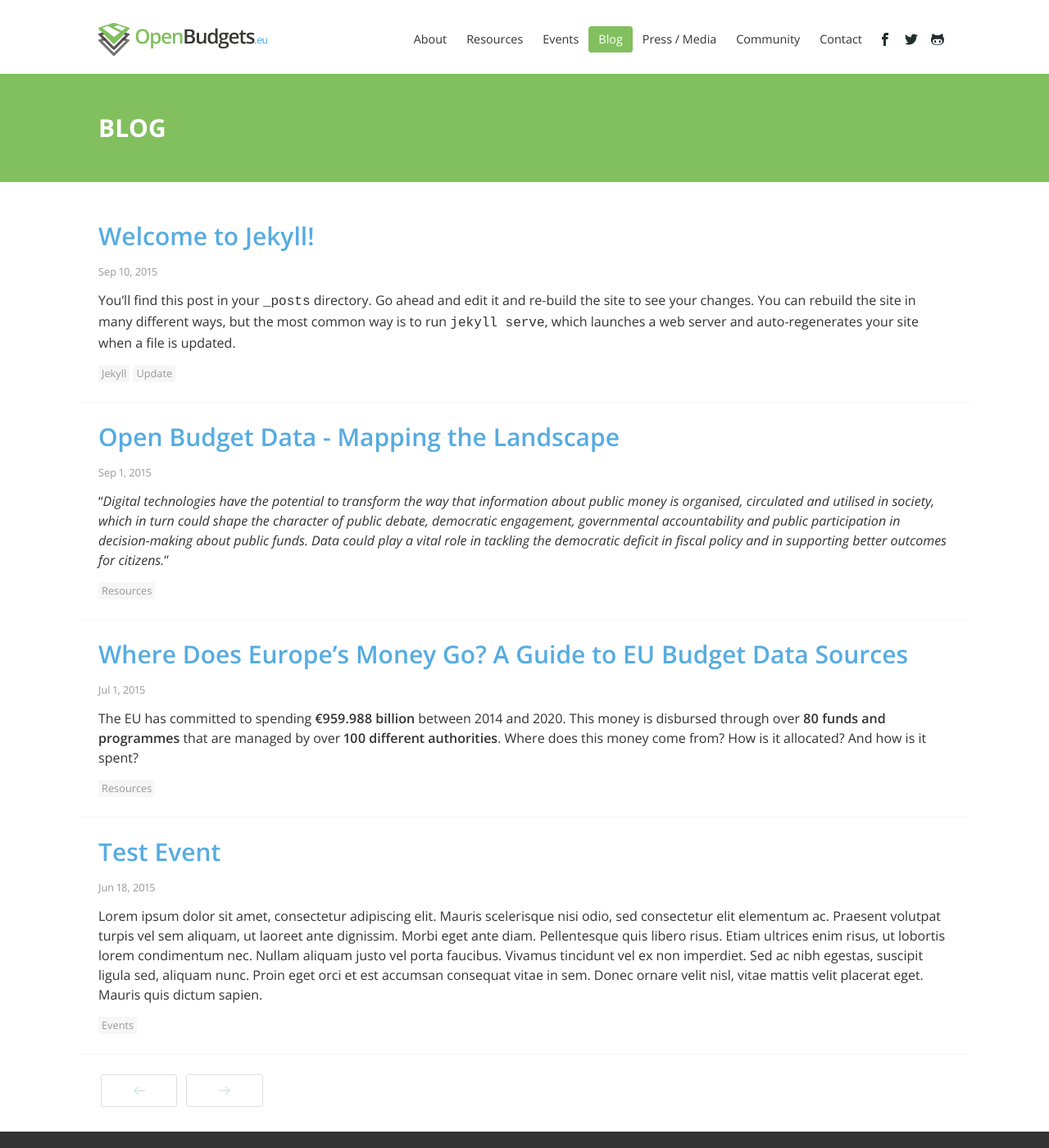
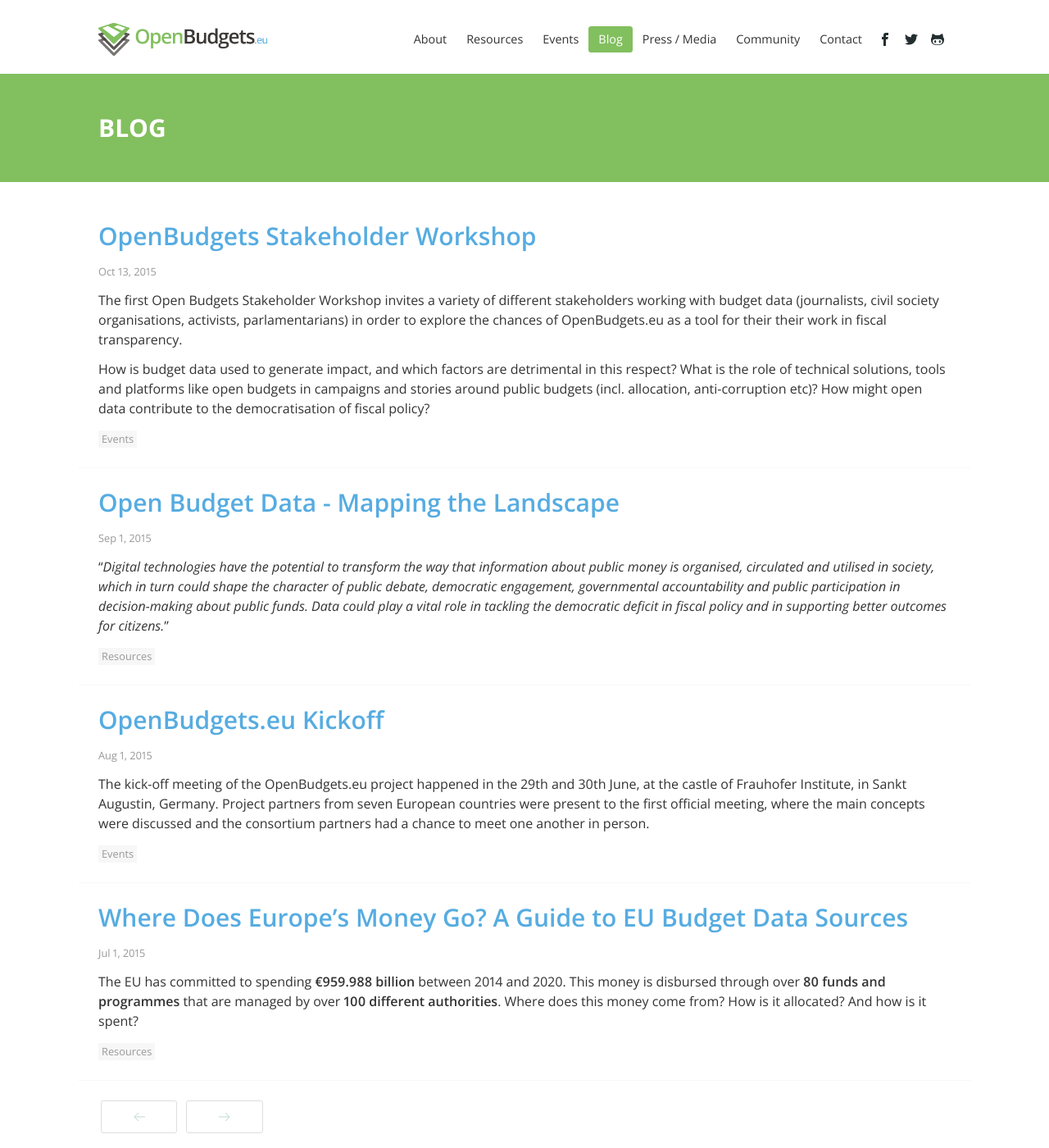
Before and after one commit to openbudgets/openbudgets.github.io, a Jekyll site: the page built from blog/index.html, in a window 1280 px wide and 1400 px high. Shown: the whole window at 82% size. Built offline with Jekyll 4.4.1, drawn with Linux system fonts in a browser that asks for light colours; nearby versions of some CDN libraries; the list of posts is cut into pages by our own code; grey boxes are pictures that could not be loaded.

Commit message:
updated and cleaned events section

```diff
--- a/_data/events.yml
+++ b/_data/events.yml
@@ -1,19 +1,33 @@
+- title: "OpenSpending Stakeholder Workshop"
+  date: 30 November 2015 - 1 December 2015
+  status: featured
+  description: |
+      The Open Budgets Stakeholder Workshop invites a variety of different stakeholders working with budget data (journalists, civil society organisations, activists, parlamentarians) in order to explore the chances of OpenBudgets.eu as a tool for their their work in fiscal transparency.
+  link: 2015/10/13/open-budgets-stakeholder-workshop/
+
+- title: "OpenSpending Plenary Meeting"
+  date: 30 November 2015 - 1 December 2015
+  status: future
+  description: |
+      During the Open Budgets Plenary Meeting, the consortium partners will meet in Berlin to review the progress made since the start of the project. The strategy for the coming months will be discussed in a series of group sessions and workshops aimed at finding solutions for the challenges encountered.
+  link: 2015/10/13/plenary-meeting-2015/
+
 - title: "OpenSpending Tech Hangout: Sept 8th"
-  date: 8 Sept 2015
+  date: 8 September 2015
   status: past
   description: |
     The Tech Hangouts are video conferences that present and highlight the latest developments and achivements related to OpenSpending.eu. In this call, several representatives of the OpenBudgets consortium joined to discuss strategy and cooperation over the course of the project. The video can be viewed <a href="https://www.youtube.com/watch?v=d6f14Tc7BUY">here</a>.
   link: https://discuss.okfn.org/t/tech-hangout-sept-2015/1046
 
 - title: "OpenBudgets.eu Kick-Off"
-  date: 25 Aug 2015
+  date: 29 June 2015
   status: past
   description: |
     The OpenBudgets.EU kick-off took place on the 29th and 30th of June in Bonn. During these two days the consortium partners met for the first time and officially launched the project. A report of the event can be found <a href="http://eis.iai.uni-bonn.de/blog/2015/07/openbudgets-kick-off-transparency-and-citizen-power-for-europe/">here</a> (Uni Bonn).
-  link: http://openbudgets.eu/
+  link: http://eis.iai.uni-bonn.de/blog/2015/07/openbudgets-kick-off-transparency-and-citizen-power-for-europe/
 
 - title: "Summer School of Data 17-18 June Thessaloniki Greece"
-  date: 28 June 2015
+  date: 17 June 2015
   status: past
   description: |
     The Summer School of Data took place on June, 17-18 in Thessaloniki, Greece. The Summer School of Data was addressed to scientists, students, trainers, journalists and healthcare professionals. It is structured in two (2) parallel programmes both referring to open knowledge.
@@ -25,10 +39,3 @@
   description: |
     The 'Follow the Money' Workshop 2015 took place on the 20-21st of January 2015. It offered insights on a variety of spending-related topics, from spending on local service delivery in specific countries, to tracking how companies and individuals are moving money internationally, to solving collective challenges like standardizing data formats and integrating data sets.
   link: http://tech.transparency-initiative.org/strategy-session/using-technology-to-follow-the-money/
-
-- title: "Test Event"
-  date: 18 June 2015
-  status: past
-  description: |
-    Lorem ipsum dolor sit amet, consectetur adipiscing elit. Mauris scelerisque nisi odio, sed consectetur elit elementum ac. Praesent volutpat turpis vel sem aliquam, ut laoreet ante dignissim. Morbi eget ante diam. Pellentesque quis libero risus. Etiam ultrices enim risus.
-  link: http://openbudgets.eu/events/2015/06/18/test-event/
--- a/_posts/2015-06-18-test-event.md
+++ /dev/null
@@ -1,13 +0,0 @@
----
-layout: post
-title:  "Test Event"
-date:   2015-06-18
-categories: events
----
-Lorem ipsum dolor sit amet, consectetur adipiscing elit. Mauris scelerisque nisi odio, sed consectetur elit elementum ac. Praesent volutpat turpis vel sem aliquam, ut laoreet ante dignissim. Morbi eget ante diam. Pellentesque quis libero risus. Etiam ultrices enim risus, ut lobortis lorem condimentum nec. Nullam aliquam justo vel porta faucibus. Vivamus tincidunt vel ex non imperdiet. Sed ac nibh egestas, suscipit ligula sed, aliquam nunc. Proin eget orci et est accumsan consequat vitae in sem. Donec ornare velit nisl, vitae mattis velit placerat eget. Mauris quis dictum sapien.
-
-Curabitur ac sagittis nunc. Sed malesuada orci in lorem mattis, nec consectetur tellus interdum. Curabitur consectetur orci risus, at vestibulum lacus consectetur non. Cras eros leo, rhoncus et gravida vel, tincidunt in ante. Nulla facilisi. Aenean dui metus, mattis ac nisi sed, hendrerit vulputate lorem. Aenean eleifend erat est, ut tincidunt velit dapibus in. Aenean rutrum eros elit. Vivamus condimentum est at ex ultricies, ut hendrerit nunc suscipit. Praesent vitae ante mattis, congue augue et, interdum ipsum. Vestibulum egestas lorem dolor, ac fringilla nisi pretium sed.
-
-Sed quis odio quis ante interdum elementum. Cras blandit, mauris ut pulvinar viverra, ipsum enim pharetra est, in cursus augue eros a elit. Aliquam porttitor blandit lorem, nec suscipit magna tincidunt ac. Cras accumsan enim sit amet dui porttitor semper. Donec tincidunt iaculis est id mollis. Duis fringilla mi elit, vitae posuere est cursus eget. Etiam varius orci efficitur risus tempor fermentum. Suspendisse aliquet diam id tellus luctus, varius elementum erat ullamcorper. Nullam vel justo mi.
-
-Nulla convallis eros in dolor consectetur molestie. Curabitur scelerisque risus faucibus leo pulvinar, eu faucibus enim suscipit. Sed tortor ligula, laoreet ac varius eget, imperdiet tempus quam. Nullam consectetur lacus sit amet vestibulum sodales. Duis finibus purus erat, et ultricies libero dignissim ut. Sed sodales metus nec purus cursus, nec fermentum arcu eleifend. Curabitur efficitur ipsum nec augue euismod, eget interdum purus convallis. In hac habitasse platea dictumst. Sed sit amet commodo dui. Cras scelerisque malesuada mauris, vestibulum blandit justo ullamcorper nec. Donec non iaculis dolor. Suspendisse dictum magna nec nulla malesuada, id imperdiet mauris malesuada. Vivamus est metus, aliquam efficitur enim sit amet, luctus rhoncus nunc. Fusce ac ornare mauris, vel condimentum ipsum. Cras consectetur erat purus, non posuere diam venenatis aliquet.
--- /dev/null
+++ b/_posts/2015-08-01-openbudgets-kickoff.md
@@ -0,0 +1,16 @@
+---
+layout: post
+title:  "OpenBudgets.eu Kickoff"
+date:   2015-08-01
+categories: events
+---
+The kick-off meeting of the OpenBudgets.eu project happened in the 29th and 30th June, at the castle of Frauhofer Institute, in Sankt Augustin, Germany. Project partners from seven European countries were present to the first official meeting, where the main concepts were discussed and the consortium partners had a chance to meet one another in person.
+
+The OpenBudgets.eu aims to provide a generic framework and concrete tools for supporting financial transparency, thus enhancing accountability within public administrations and reducing the possibility of corruption. The idea is to offer municipalities easy-to-use tools were they can publish their financial data and interact with citizens, also supporting participatory budgeting mechanisms.
+
+
+![alt text](http://eis.iai.uni-bonn.de/blog/wp-content/uploads/2015/07/openbudgets.jpg "The Open Budgets Team")
+
+Suggested Tags:
+
+ #Consortium, #OpenData, #Budget, #FiscalOpenness, #FiscalTransparency
--- a/_posts/2015-09-10-welcome-to-jekyll.markdown
+++ /dev/null
@@ -1,25 +0,0 @@
----
-layout: post
-title:  "Welcome to Jekyll!"
-date:   2015-09-10 11:41:23
-categories: jekyll update
----
-You’ll find this post in your `_posts` directory. Go ahead and edit it and re-build the site to see your changes. You can rebuild the site in many different ways, but the most common way is to run `jekyll serve`, which launches a web server and auto-regenerates your site when a file is updated.
-
-To add new posts, simply add a file in the `_posts` directory that follows the convention `YYYY-MM-DD-name-of-post.ext` and includes the necessary front matter. Take a look at the source for this post to get an idea about how it works.
-
-Jekyll also offers powerful support for code snippets:
-
-{% highlight ruby %}
-def print_hi(name)
-  puts "Hi, #{name}"
-end
-print_hi('Tom')
-#=> prints 'Hi, Tom' to STDOUT.
-{% endhighlight %}
-
-Check out the [Jekyll docs][jekyll] for more info on how to get the most out of Jekyll. File all bugs/feature requests at [Jekyll’s GitHub repo][jekyll-gh]. If you have questions, you can ask them on [Jekyll’s dedicated Help repository][jekyll-help].
-
-[jekyll]:      http://jekyllrb.com
-[jekyll-gh]:   https://github.com/jekyll/jekyll
-[jekyll-help]: https://github.com/jekyll/jekyll-help
--- /dev/null
+++ b/_posts/2015-10-13-open-budgets-stakeholder-workshop.md
@@ -0,0 +1,9 @@
+---
+layout: post
+title:  "OpenBudgets Stakeholder Workshop"
+date:   2015-10-13
+categories: events
+---
+The first Open Budgets Stakeholder Workshop invites a variety of different stakeholders working with budget data (journalists, civil society organisations, activists, parlamentarians) in order to explore the chances of OpenBudgets.eu as a tool for their their work in fiscal transparency.
+
+ How is budget data used to generate impact, and which factors are detrimental in this respect? What is the role of technical solutions, tools and platforms like open budgets in campaigns and stories around public budgets (incl. allocation, anti-corruption etc)? How might open data contribute to the democratisation of fiscal policy?
```
Also changed, not shown: about/deliverables.md (+1 -1 lines), img/OpenBudgets_Team.jpg (added).
